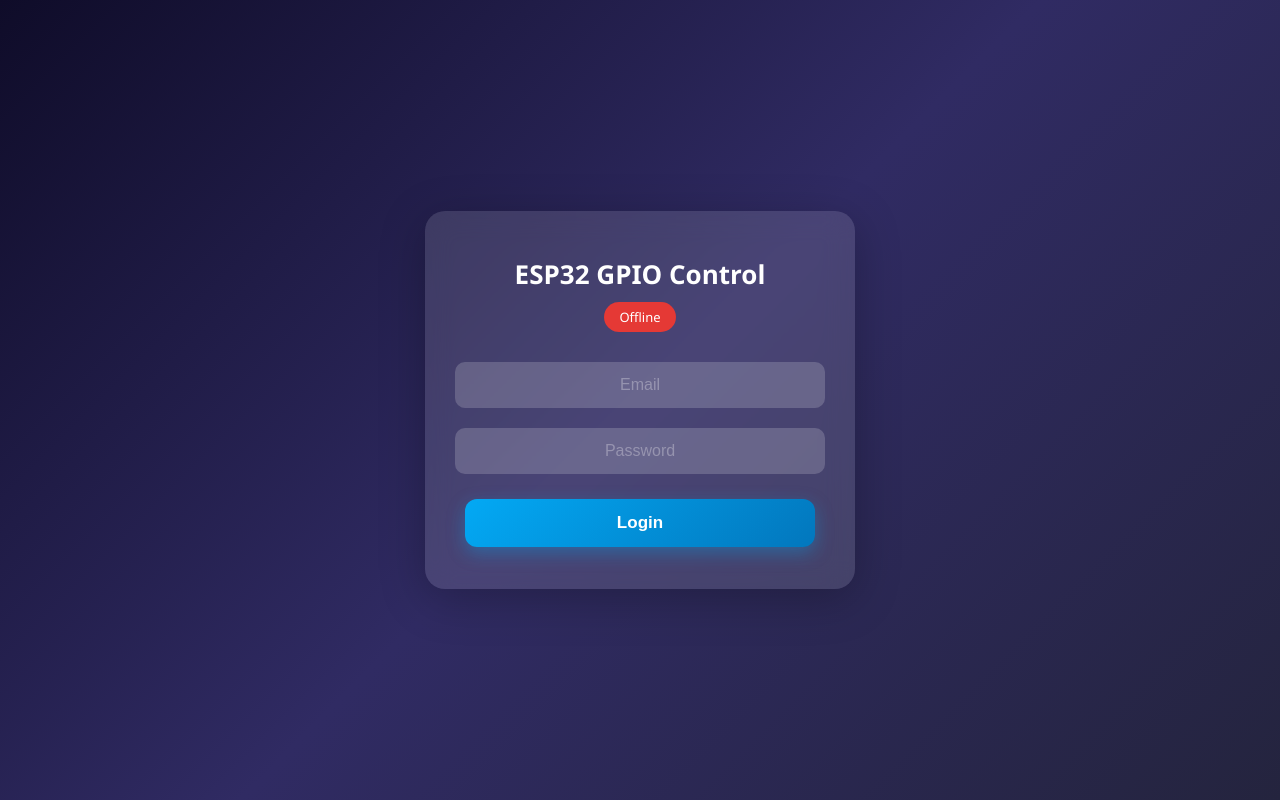
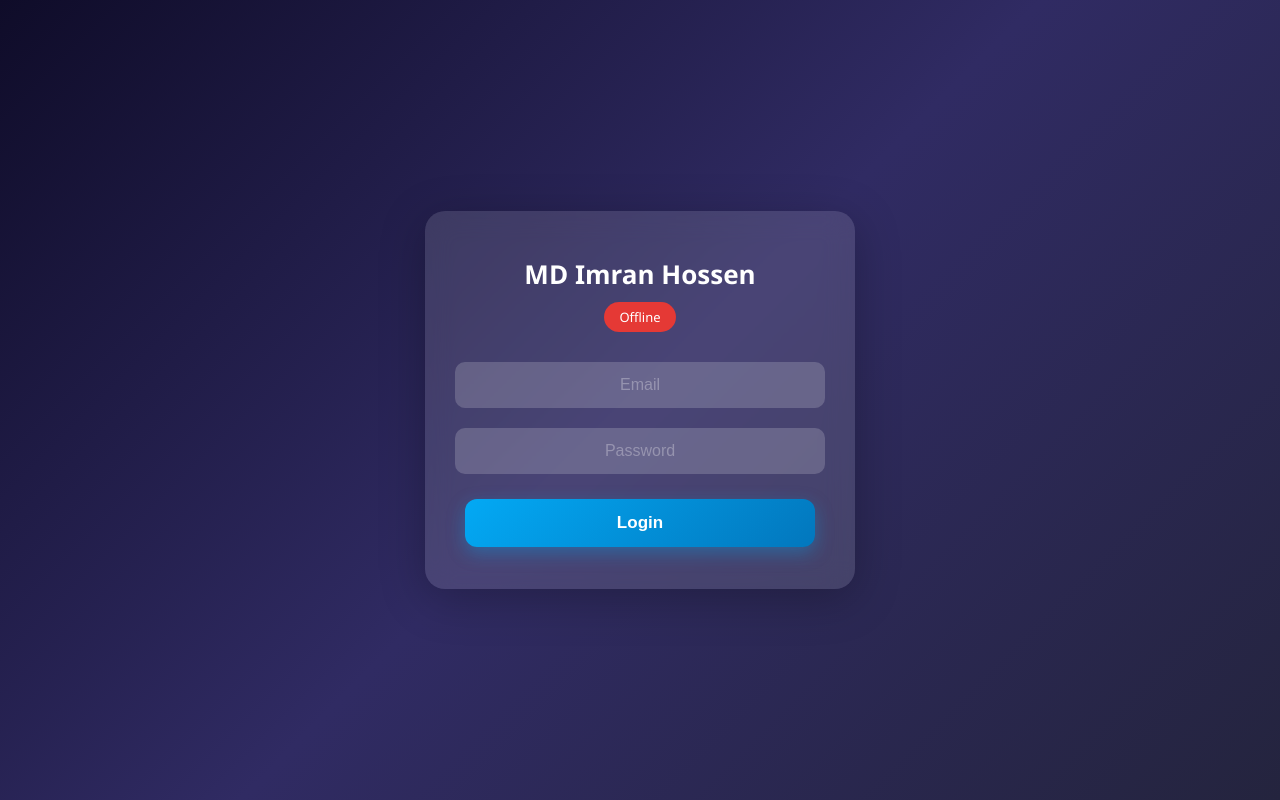
Before and after one commit to ik893655-ctrl/Home-automation, a plain HTML site: page index.html in a window 1280 px wide. Drawn offline with Linux system fonts and the light colour scheme; no server answers.

Commit message:
Change header from 'ESP32 GPIO Control' to 'MD Imran Hossen'

```diff
--- a/index.html
+++ b/index.html
@@ -14,7 +14,7 @@
 
 <div class="card">
 
-  <h1>ESP32 GPIO Control</h1>
+  <h1>MD Imran Hossen</h1>
   <div id="statusBadge" class="status-badge offline">Offline</div>
 
   <!-- Login UI -->
```
